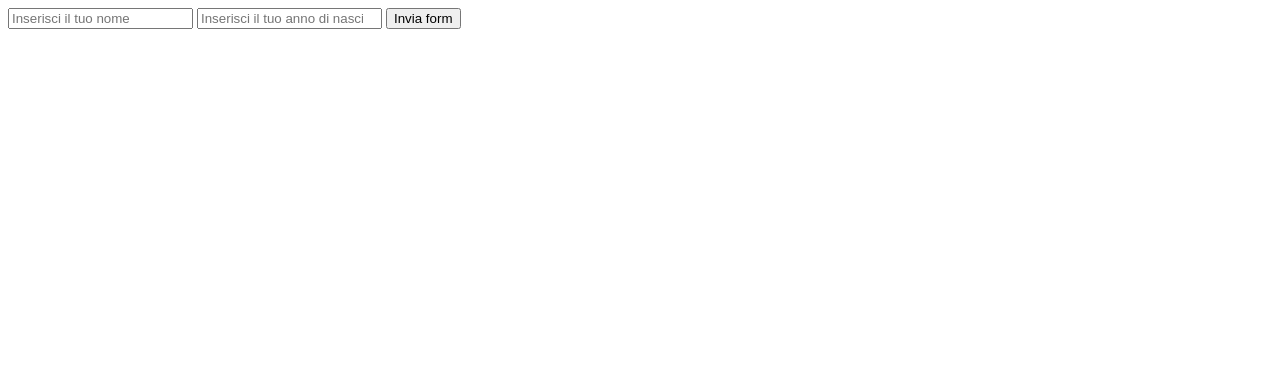
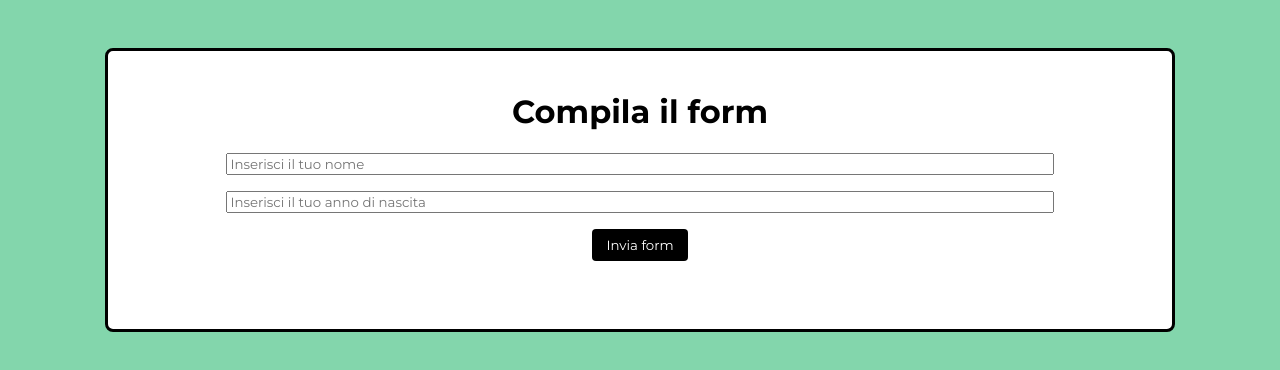
Before and after one commit to saturnhati/Functions, a plain HTML site: page index.html in a window 1280 px wide. Drawn offline with Linux system fonts and the light colour scheme.

Commit message:
finished project

```diff
--- a/css/style.css
+++ b/css/style.css
@@ -0,0 +1,59 @@
+* {
+    font-family: 'Montserrat', sans-serif;
+}
+
+body {
+    height: 100vh;
+    width: 100vw;
+    margin: 0;
+    background-color: #83d6ac;
+}
+
+form {
+    display: flex;
+    flex-direction: column;
+    justify-content: center;
+    align-items: center;
+    width: 80%;
+    margin: 0 auto;
+}
+
+.container {
+    background-color: white;
+    display: flex;
+    flex-direction: column;
+    justify-content: center;
+    width: 80%;
+    margin: 6vh auto;
+    padding: 20px;
+    border: 3px solid black;
+    border-radius: 8px;
+}
+
+input {
+    margin-bottom: 2vh;
+    width: 100%;
+}
+
+button {
+    background-color: black;
+    color: white;
+    padding: 8px 14px;
+    margin: 0 auto;
+    border: none;
+    border-radius: 4px;
+}
+
+button:hover {
+    background-color: #83d6ac;
+    color: black;
+}
+
+h1 {
+    text-align: center;
+}
+
+#answer {
+    margin: 3vh 0;
+    text-align: center;
+}
--- a/index.html
+++ b/index.html
@@ -5,15 +5,20 @@
     <meta http-equiv="X-UA-Compatible" content="IE=edge" />
     <meta name="viewport" content="width=device-width, initial-scale=1.0" />
     <link rel="stylesheet" href="./css/style.css" />
+    <link rel="preconnect" href="https://fonts.googleapis.com" />
+    <link rel="preconnect" href="https://fonts.gstatic.com" crossorigin />
+    <link href="https://fonts.googleapis.com/css2?family=Montserrat:ital,wght@0,100;0,200;0,300;0,400;0,500;0,600;0,700;0,800;0,900;1,100;1,200;1,300;1,400;1,500;1,600;1,700;1,800;1,900&display=swap" rel="stylesheet" />
     <title>Functions in js</title>
   </head>
   <body>
     <div class="container">
-      <form onsubmit="myFunction()">
+      <h1>Compila il form</h1>
+      <form>
         <input type="text" id="person-name" placeholder="Inserisci il tuo nome" />
         <input type="number" id="birth-year" placeholder="Inserisci il tuo anno di nascita" />
-        <button type="submit">Invia form</button>
       </form>
+      <button onclick="calcAge()">Invia form</button>
+      <div id="answer"></div>
     </div>
     <script src="./js/script.js"></script>
   </body>
--- a/js/script.js
+++ b/js/script.js
@@ -0,0 +1,21 @@
+
+function sub (date){
+    return(2022 - date)
+}
+
+function calcAge (){
+    let personName = document.getElementById("person-name").value
+    let birthYear = document.getElementById("birth-year").value
+    let age = sub(parseInt(birthYear))
+    let generazione;
+    console.log(age)
+
+    if ( birthYear > 1946 && birthYear < 1960 || birthYear > 1981 && birthYear < 1995 ) {
+        generazione = 'baby boomer o millennial'
+    }
+    else {
+        generazione = 'Gen X o Gen Z'
+    }
+    console.log(generazione)
+    document.getElementById("answer").innerHTML = `Ciao ${personName}, hai ${age} anni e fai parte della generazione ${generazione}`
+}
```
